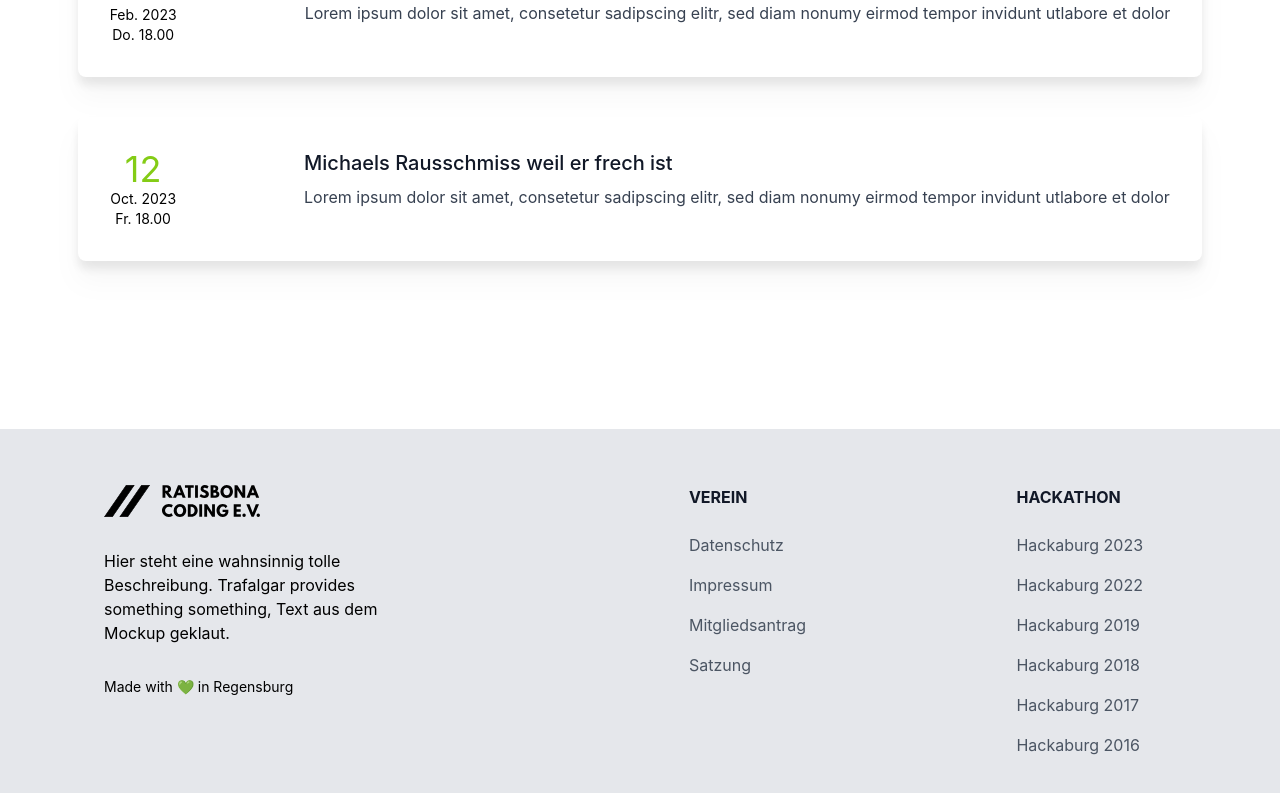
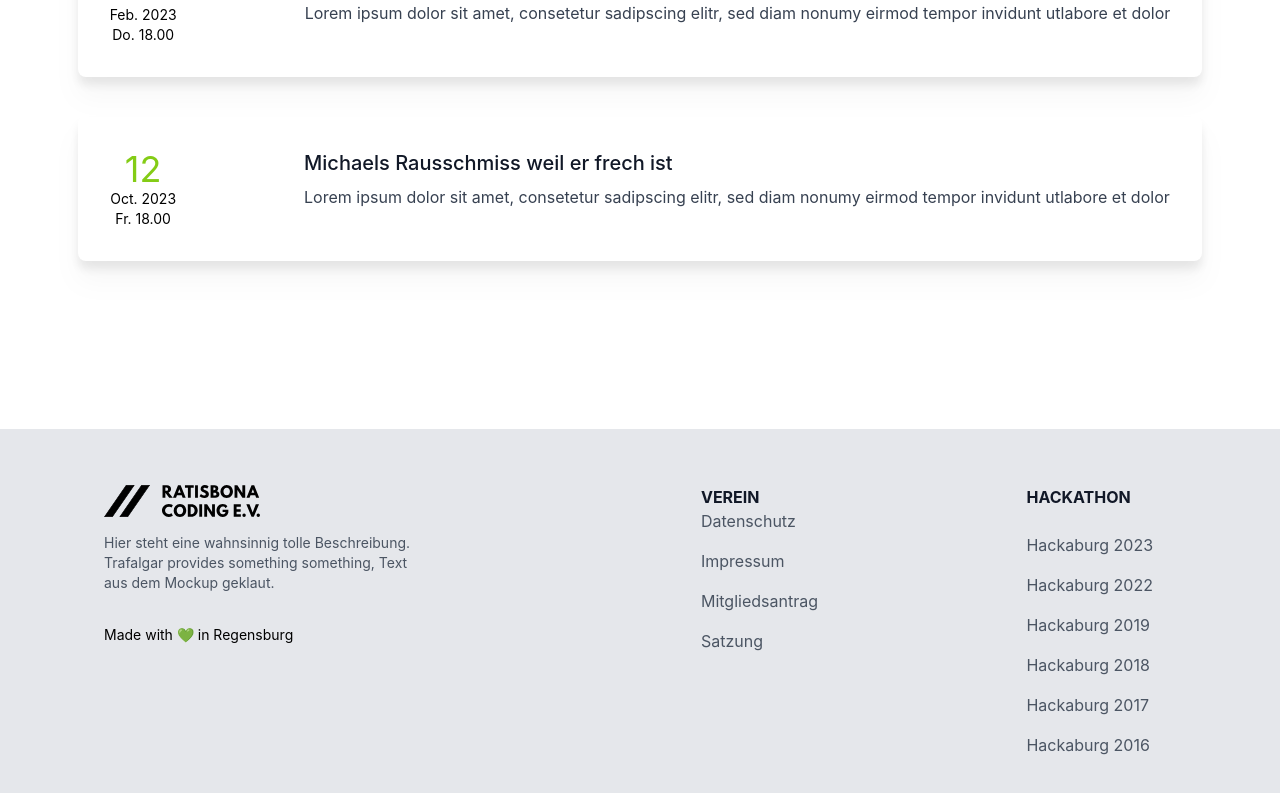
Before and after one commit to ratisbona-coding/website, a SvelteKit app: page / in a window 1280 px wide. Shown: the part 5389-6182 px from the top of the page. Built offline with nearby package versions, Linux system fonts and the light colour scheme.

Commit message:
feat: adjust footer, needs fixes for small display sizes

```diff
--- a/src/routes/landing/Footer.svelte
+++ b/src/routes/landing/Footer.svelte
@@ -5,19 +5,20 @@
 <footer class="p-4 bg-gray-200 sm:p-6">
 	<div class="mx-auto max-w-screen-xl">
 		<div class="md:flex md:justify-between mt-8">
-			<div class="mb-6 md:mb-0 ml-20 w-1/2 sm:gap-6 sm:grid-cols-3">
+			<div class="mb-6 md:mb-0 ml-20 w-1/2 sm:gap-6 sm:grid-cols-1 lg:grid-cols-1">
 				<a href="/" class="flex items-center">
 					<img src={logo} class="mr-3 h-8" alt="ratisbona coding e.V. Logo" />
 				</a>
-				<p class="w-1/2 mt-8 text-md">
+				<p class="max-w-xs mt-4 text-sm text-gray-600">
 					Hier steht eine wahnsinnig tolle Beschreibung. Trafalgar provides something something,
 					Text aus dem Mockup geklaut.
 				</p>
+
 				<p class="w-1/2 text-sm mt-8 font-normal">Made with 💚 in Regensburg</p>
 			</div>
-			<div class="grid grid-cols-2 gap-8 sm:gap-6 sm:grid-cols-1">
+			<div class="grid grid-cols-1 ml-8 gap-8 lg:col-span-2 sm:grid-cols-2 lg:grid-cols-2">
 				<div>
-					<h2 class="mb-6 text-md font-bold text-gray-900 uppercase dark:text-white">Verein</h2>
+					<h2 class="mb-6text-md font-bold text-gray-900 uppercase dark:text-white">Verein</h2>
 					<ul class="text-gray-600 dark:text-gray-400">
 						<li class="mb-4">
 							<a href="#datenschutz" class="hover:underline">Datenschutz</a>
@@ -37,19 +38,19 @@
 					<h2 class="mb-6 text-md font-bold text-gray-900 uppercase dark:text-white">Hackathon</h2>
 					<ul class="text-gray-600 dark:text-gray-400">
 						<li class="mb-4">
-							<a href="#" class="hover:underline">Hackaburg 2023</a>
+							<a href="https://www.hackaburg.de" class="hover:underline">Hackaburg 2023</a>
 						</li>
 						<li class="mb-4">
-							<a href="#" class="hover:underline">Hackaburg 2022</a>
+							<a href="https://www.hackaburg.de/2022" class="hover:underline">Hackaburg 2022</a>
 						</li>
 						<li class="mb-4">
-							<a href="#" class="hover:underline">Hackaburg 2019</a>
+							<a href="https://www.hackaburg.de/2019" class="hover:underline">Hackaburg 2019</a>
 						</li>
 						<li class="mb-4">
-							<a href="#" class="hover:underline">Hackaburg 2018</a>
+							<a href="https://www.hackaburg.de/2018" class="hover:underline">Hackaburg 2018</a>
 						</li>
 						<li class="mb-4">
-							<a href="#" class="hover:underline">Hackaburg 2017</a>
+							<a href="https://www.hackaburg.de/2017" class="hover:underline">Hackaburg 2017</a>
 						</li>
 						<li class="mb-4">
 							<a href="#" class="hover:underline">Hackaburg 2016</a>
```
